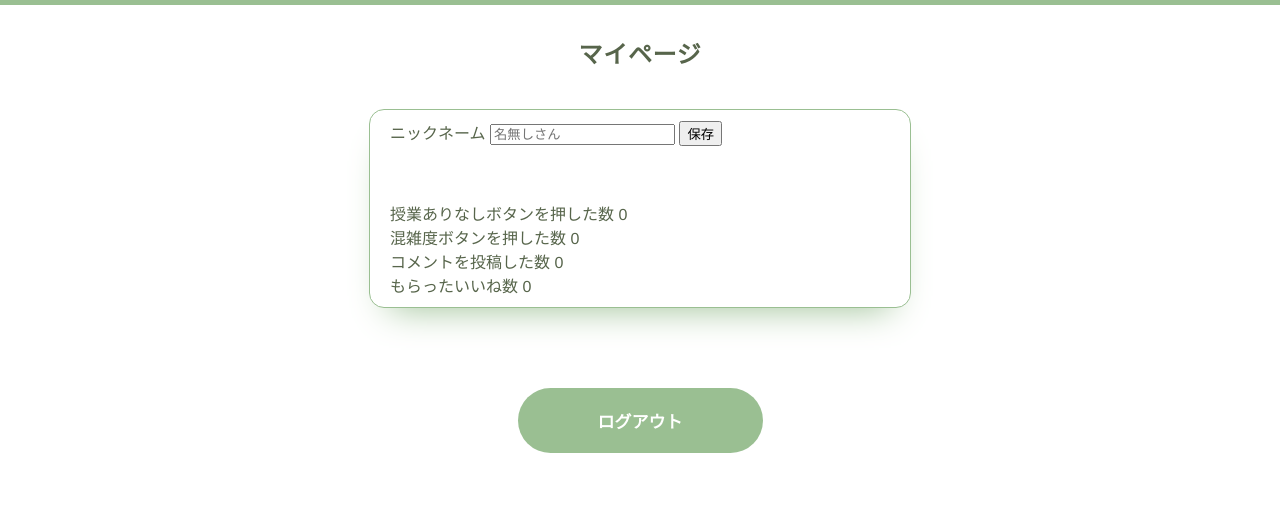
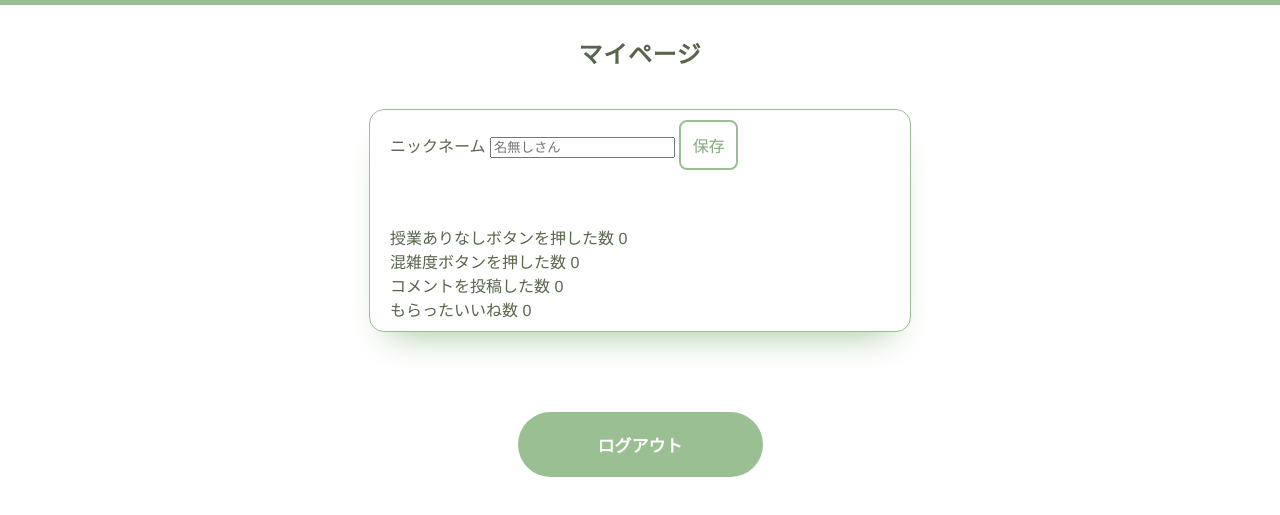
Before and after one commit to asakaproject2025/asakaproject2025, a website with bundled scripts: page Asapro2025_appNo2/public/home.html in a window 1280 px wide. Both pictures are taken after a click on the button 1193 px from the left and 25 px from the top of the page. Shown: the part 45-560 px from the top of the page. Built offline with nearby package versions, Linux system fonts and the light colour scheme; no server answers; a web font is replaced by a local one.

Commit message:
Update home.html
ニックネーム保存ボタンのデザイン

```diff
--- a/Asapro2025_appNo2/public/home.html
+++ b/Asapro2025_appNo2/public/home.html
@@ -261,7 +261,7 @@
           <div class="nickname-input-group">
             <label for="nicknameInput">ニックネーム</label>
             <input type="text" id="nicknameInput" placeholder="名無しさん" maxlength="20">
-            <button id="saveNicknameBtn">保存</button>
+            <button id="saveNicknameBtn" class="clear-btn">保存</button>
           </div>
           <p id="nicknameMsg" class="status-msg"></p>
         </div>
```
